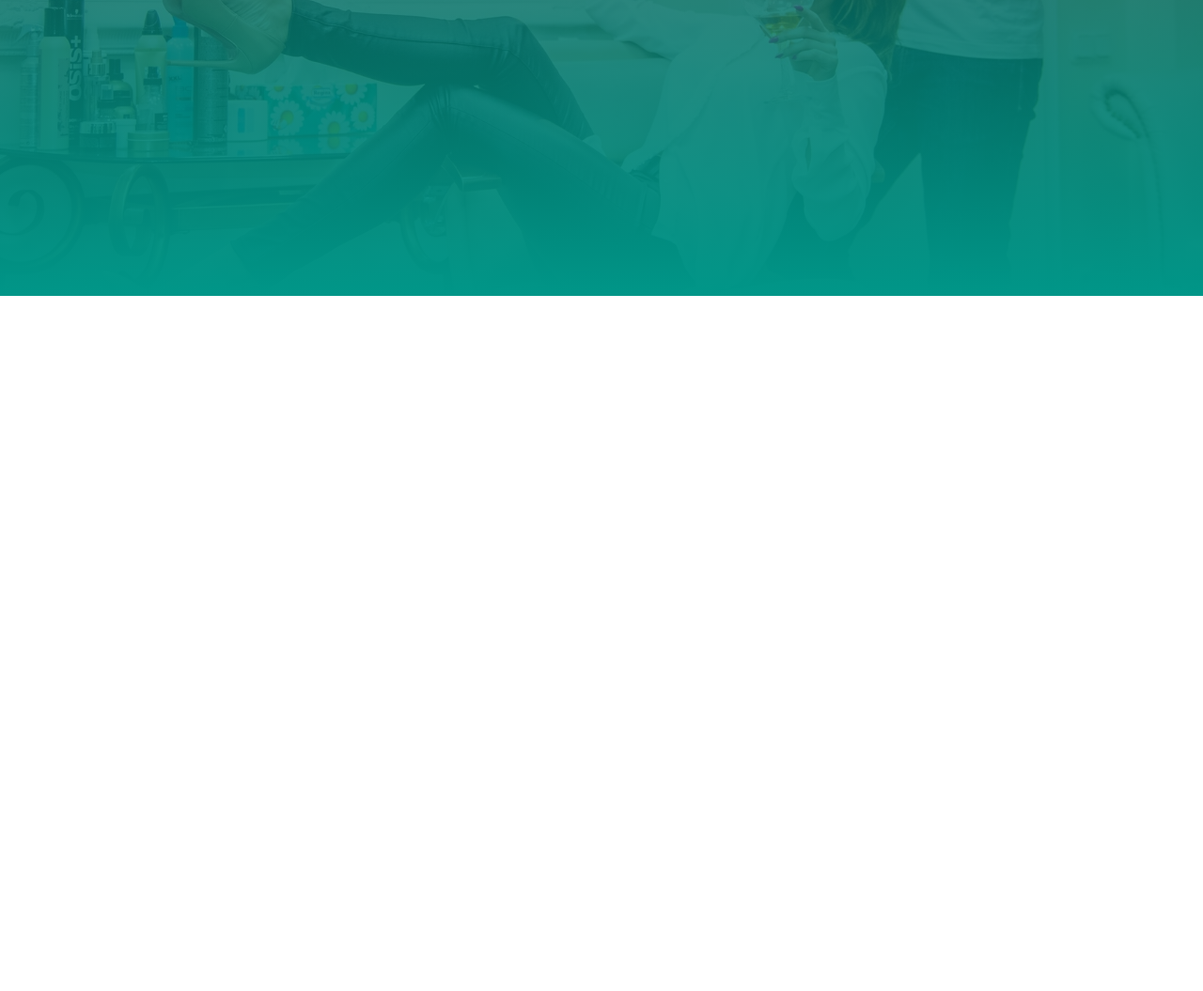
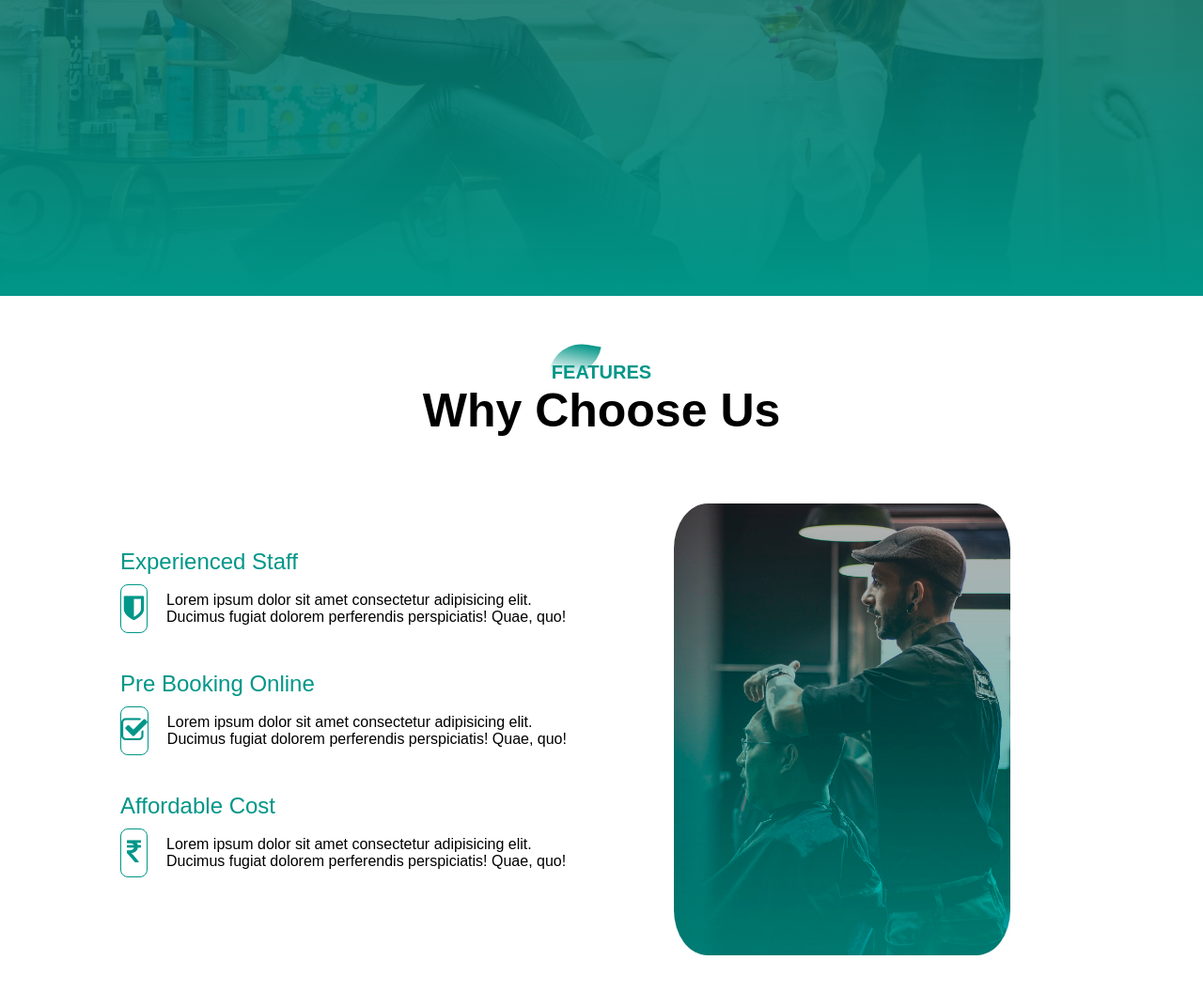
Before and after one commit to Armanhossain192588/Barber_Shop, a plain HTML site: page index.html in a window 1280 px wide. Shown: the part 485-1540 px from the top of the page at 94% size. Before the commit the page ends 800 px from the top, so only its background shows below. Drawn offline with Linux system fonts and the light colour scheme.

Commit message:
secend section is completed

```diff
--- a/index.html
+++ b/index.html
@@ -5,7 +5,7 @@
     <meta name="viewport" content="width=device-width, initial-scale=1.0">
     <title>Barber Shop Website</title>
     <link rel="stylesheet" href="style.css">
-    <link href="https://fonts.googleapis.com/css2?family=Kaushan+Script&family=Poppins&display=swap" rel="stylesheet">
+    <link rel="stylesheet" href="https://stackpath.bootstrapcdn.com/font-awesome/4.7.0/css/font-awesome.min.css">
 </head>
 <body>
     <section id="banner">
@@ -19,6 +19,7 @@
             <a href="#"><span></span>Read More</a>
         </div>
     </section>
+
     <nav id="sideNav">
         <ul>
             <li><a href="">HOME</a></li>
@@ -28,9 +29,49 @@
             <li><a href="">MEET US</a></li>
         </ul>
     </nav>
+
     <div id="manuBtn">
         <img src="images/Barber_Shop_img/menu.png" alt="manuBtn" id="manu">
     </div>
+
+    <!-- Feature Section -->
+    <section id="feature">
+        <div class="title-text">
+            <p>FEATURES</p>
+            <h1>Why Choose Us</h1>
+        </div>
+        <div class="feature-box">
+            <div class="features">
+                <h1>Experienced Staff</h1>
+                <div class="features-desc">
+                    <div class="feature-icon"><i class="fa fa-shield" aria-hidden="true"></i></div>
+                    <div class="feature-text">
+                        <p>Lorem ipsum dolor sit amet consectetur adipisicing elit. Ducimus fugiat dolorem perferendis perspiciatis! Quae, quo!</p>
+                    </div>
+                </div>
+
+                <h1>Pre Booking Online</h1>
+                <div class="features-desc">
+                    <div class="feature-icon"><i class="fa fa-check-square-o" aria-hidden="true"></i></div>
+                    <div class="feature-text">
+                        <p>Lorem ipsum dolor sit amet consectetur adipisicing elit. Ducimus fugiat dolorem perferendis perspiciatis! Quae, quo!</p>
+                    </div>
+                </div>
+
+                <h1>Affordable Cost</h1>
+                <div class="features-desc">
+                    <div class="feature-icon"><i class="fa fa-inr" aria-hidden="true"></i></div>
+                    <div class="feature-text">
+                        <p>Lorem ipsum dolor sit amet consectetur adipisicing elit. Ducimus fugiat dolorem perferendis perspiciatis! Quae, quo!</p>
+                    </div>
+                </div>
+            </div>
+            <div class="features-img">
+                <img src="images/Barber_Shop_img/barber-man.jpg" alt="">
+            </div>
+        </div>
+    </section>
+
     <script>
         var manuBtn = document.getElementById("manuBtn");
         var sideNav = document.getElementById("sideNav");
--- a/style.css
+++ b/style.css
@@ -67,26 +67,29 @@
 .banner-btn a:hover span {
     width: 100%; /* Expand span to cover the button */
 }
-#sideNav{
+
+#sideNav {
     width: 250px;
     height: 100vh;
     position: fixed;
-    right: -250;
+    right: -250px; /* Added 'px' to ensure correct positioning */
     top: 0;
     background: #009688;
     z-index: 2;
     transition: 0.5s;
 }
-nav ul li{
+
+nav ul li {
     list-style: none;
     margin: 50px 20px;
+}
 
-}
 nav ul li a {
     text-decoration: none;
     color: #fff;
 }
-#manuBtn{
+
+#manuBtn {
     width: 50px;
     height: 50px;
     background: #009688;
@@ -98,16 +101,115 @@ nav ul li a {
     z-index: 3;
     cursor: pointer;
 }
-#manuBtn img{
+
+#manuBtn img {
     width: 20px;
     margin: 15px;
 }
+
 @media screen and (max-width: 770px) {
-    .banner-text h1{
+    .banner-text h1 {
         font-size: 44px;
     }
-    .banner-btn a{
+    .banner-btn a {
         display: block;
         margin: 20px auto;
     }
 }
+
+/*-- Feature Section --*/
+#feature {
+    width: 100%;
+    padding: 70px 0;
+}
+
+.title-text {
+    text-align: center;
+    padding-bottom: 70px;
+}
+
+.title-text p {
+    margin: auto;
+    font-size: 20px;
+    color: #009688;
+    font-weight: bold;
+    position: relative;
+    z-index: 1;
+    display: inline-block;
+}
+.title-text p::after{
+    content: '';
+    width: 50px;
+    height: 35px;
+    background: linear-gradient(#019587, #fff);
+    position: absolute;
+    top: -20px;
+    left: 0;
+    z-index: -1;
+    transform: rotate(10deg);
+    border-top-left-radius: 35px;
+    border-bottom-right-radius:35px ;
+}
+.title-text h1{
+    font-size: 50px;
+}
+.feature-box{
+    width: 80%;
+    margin: auto;
+    display: flex;
+    align-items: center;
+    flex-wrap: wrap;
+    text-align: center;
+
+
+}
+.features{
+    flex-basis: 50%;
+}
+.features-img{
+    flex-basis: 50%;
+    margin: auto;
+}
+.features-img img{
+    width: 70%;
+    border-radius: 10%;
+}
+.features h1{
+    text-align: left;
+    margin-bottom: 10px;
+    font-weight: 100;
+    color: #009688;
+}
+.features-desc{
+    display: flex;
+    align-items: center;
+    margin-bottom: 40px;
+}
+.feature-icon{
+    width: 50px;
+    height: 50px;
+    font-size: 30px;
+    line-height: 50px;
+    border-radius: 8px;
+    color: #009688;
+    border: 1px solid #009688;
+}
+.feature-text{
+    padding: 0 20px;
+    text-align: initial;
+}
+@media screen and (max-width: 770px){
+    .title-text h1{
+        font-size: 35px;
+    }
+    .features{
+        flex-basis: 100%;
+    }
+    .features-img{
+        flex-basis: 100%;
+        margin: auto;
+    }
+    .features-img img{
+        width: 100%;
+    }
+}
```
